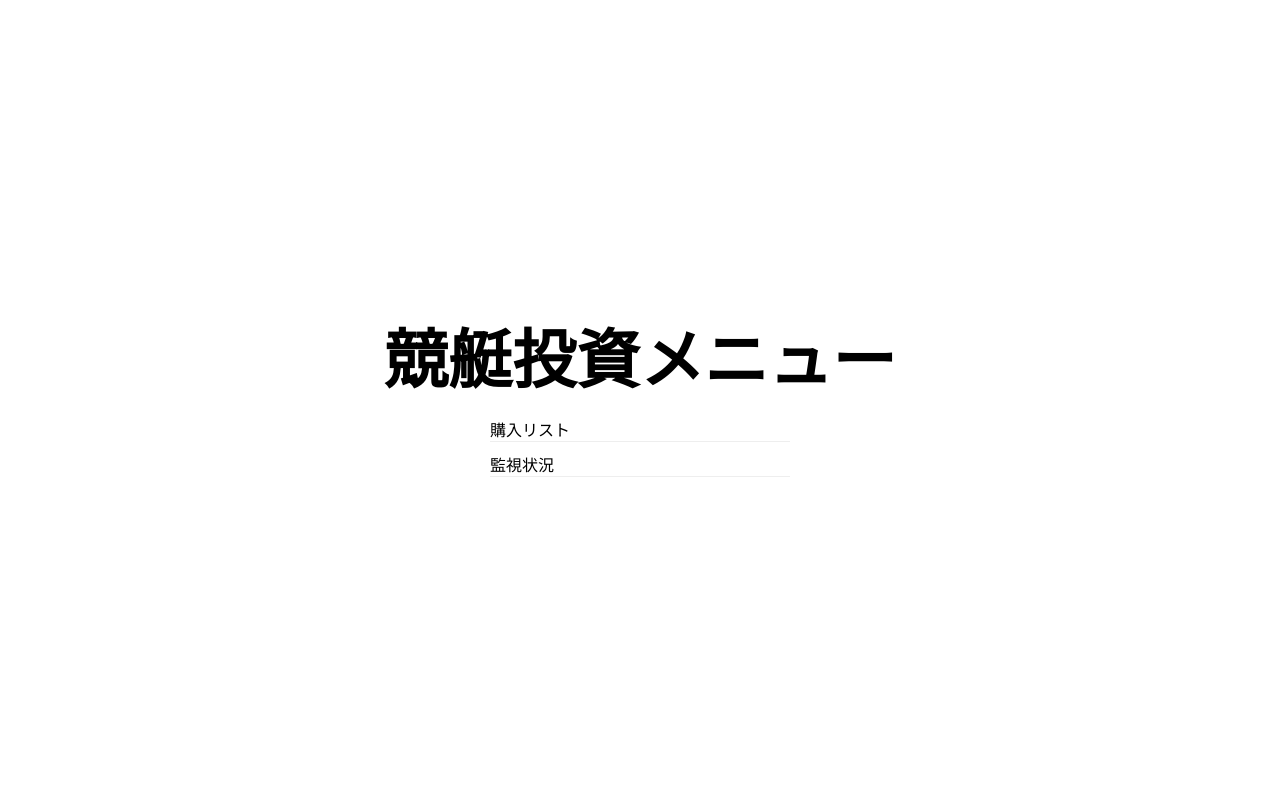
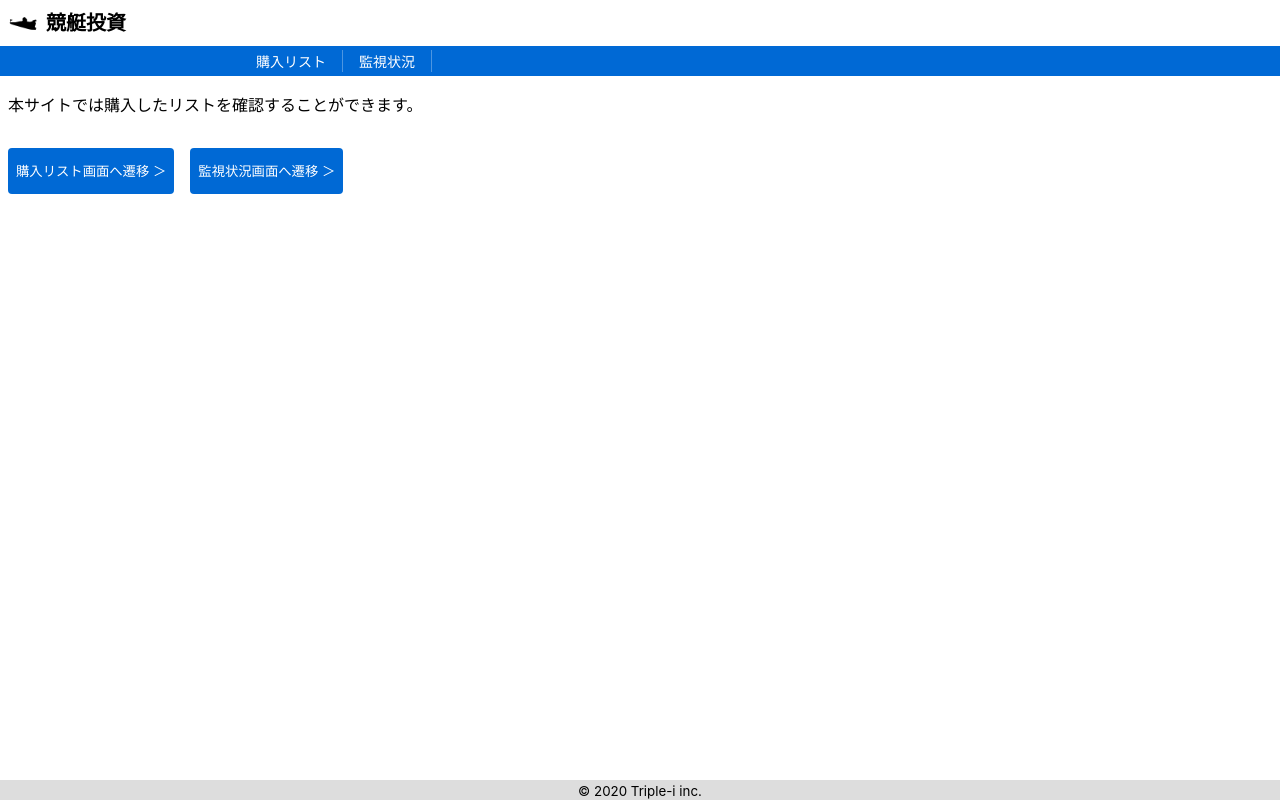
Before and after one commit to yun8686/boatrace_viewer, a Next.js app: page / in a window 1280 px wide. Built offline with nearby package versions, Linux system fonts and the light colour scheme.

Commit message:
ホーム画面の修正対応

```diff
--- /dev/null
+++ b/components/Footer.tsx
@@ -0,0 +1,9 @@
+import styles from '~/styles/components/footer.module.css'
+
+const Footer = () => {
+  return <footer className={styles.footer}>
+          <small>© 2020 Triple-i inc.</small>
+        </footer>
+}
+
+export default Footer
--- /dev/null
+++ b/components/Header.tsx
@@ -0,0 +1,9 @@
+import styles from '~/styles/components/header.module.css'
+
+const Header = () => {
+  return <header className={styles.header}>
+        <img className={styles.icon} src="/icon.png"/><h1 className={styles.title}>競艇投資</h1>
+      </header>
+}
+
+export default Header
--- /dev/null
+++ b/components/Menu.tsx
@@ -0,0 +1,20 @@
+import Link from 'next/link'
+import styles from '~/styles/components/menu.module.css'
+
+const Menu = () => {
+  return <menu className={styles.menu}>
+        <ul className={styles.menu_list}>
+          <li>
+            <Link href="/buydata">
+              <p>購入リスト</p>
+            </Link>
+          </li>
+          <li>
+            <Link href="/raceinfo">
+              <p>監視状況</p>
+            </Link>
+          </li>
+        </ul>
+      </menu>
+}
+export default Menu
--- a/pages/index.tsx
+++ b/pages/index.tsx
@@ -2,37 +2,37 @@ import Head from 'next/head'
 import Link from 'next/link'
 import useAspidaSWR from '@aspida/swr'
 import styles from '~/styles/Home.module.css'
+import Header from '../components/Header'
+import Menu from '../components/Menu'
+import Footer from '../components/Footer'
 import { apiClient } from '~/utils/apiClient'
 
 const Home = () => {
   return (
     <div className={styles.container}>
       <Head>
-        <title>競艇投資メニュー</title>
+        <title>競艇投資</title>
         <link rel="icon" href="/favicon.ico" />
       </Head>
+      <Header></Header>
+      <Menu></Menu>
+      <main className={styles.main}>
+        <p>本サイトでは購入したリストを確認することができます。</p>
 
-      <main className={styles.main}>
-        <h1 className={styles.title}>競艇投資メニュー</h1>
-        <div>
-          <ul className={styles.tasks}>
-            <li>
-              <label>
-                <Link href="/buydata">
-                  <a>購入リスト</a>
-                </Link>
-              </label>
-            </li>
-            <li>
-              <label>
-                <Link href="/raceinfo">
-                  <a>監視状況</a>
-                </Link>
-              </label>
-            </li>
-          </ul>
+        <div className={styles.button_wrapper}>
+          <button>
+            <Link href="/buydata">
+              <p>購入リスト画面へ遷移 ＞</p>
+            </Link>
+          </button>
+          <button>
+            <Link href="/raceinfo">
+              <p>監視状況画面へ遷移 ＞</p>
+            </Link>
+          </button>
         </div>
       </main>
+      <Footer></Footer>
     </div>
   )
 }
--- a/styles/Home.module.css
+++ b/styles/Home.module.css
@@ -1,41 +1,24 @@
-.container {
-  min-height: 100vh;
-  padding: 0 0.5rem;
-  display: flex;
-  flex-direction: column;
-  justify-content: center;
-  align-items: center;
+.main {
+  margin: 8px;
 }
 
-.main {
-  padding: 5rem 0;
-  flex: 1;
+/* ホーム画面 */
+.button_wrapper{
   display: flex;
-  flex-direction: column;
-  justify-content: center;
-  align-items: center;
-  max-width: 800px;
+  flex-wrap: wrap;
 }
 
-.footer {
-  width: 100%;
-  height: 100px;
-  border-top: 1px solid #eaeaea;
-  display: flex;
-  justify-content: center;
-  align-items: center;
+.button_wrapper > button{
+  margin-top: 16px;
+  margin-right: 16px;
+  border-radius: 4px;
+  background-color: #0069D5;
+  border: none;
+  color: #FFF;
+  padding: 0 8px;
 }
 
-.footer img {
-  margin-left: 0.5rem;
-}
-
-.footer a {
-  display: flex;
-  justify-content: center;
-  align-items: center;
-}
-
+/* 購入リスト画面 */
 .title a {
   color: #0070f3;
   text-decoration: none;
@@ -50,13 +33,26 @@
 .title {
   margin: 0;
   line-height: 1.15;
-  font-size: 4rem;
+  font-size: 20px;
 }
 
-.title,
-.description {
+.dateBox{
   text-align: center;
+  margin-top: 12px;
 }
+
+.dateBox_text{
+  font-size: 18px;
+  margin: 0 12px;
+}
+.dateBox > button{
+  border-radius: 4px;
+  background-color: #0069D5;
+  border: none;
+  color: #FFF;
+  padding: 0 8px;
+}
+
 
 .description {
   line-height: 1.5;
@@ -78,6 +74,7 @@
 }
 
 .tasks > li {
-  margin-top: 10px;
+  margin-top: 12px;
+  margin-bottom: 12px;
   border-bottom: 1px solid #eee;
 }
--- /dev/null
+++ b/styles/components/footer.module.css
@@ -0,0 +1,9 @@
+.footer {
+  position: absolute;
+  bottom: 0;
+  right: 0;
+  left: 0;
+  width: 100%;
+  text-align: center;
+  background-color: #DDD;
+}
--- /dev/null
+++ b/styles/components/header.module.css
@@ -0,0 +1,43 @@
+.header{
+  display: flex;
+  align-content: center;
+  padding: 8px 8px 0;
+}
+
+.icon{
+  width: 30px;
+  margin-right: 8px;
+}
+
+.title{
+  font-size: 20px !important;
+  text-align: left !important;
+  margin-top: 4px !important;
+}
+
+.title a {
+  color: #0070f3;
+  text-decoration: none;
+}
+
+.title a:hover,
+.title a:focus,
+.title a:active {
+  text-decoration: underline;
+}
+
+.title {
+  margin: 0;
+  line-height: 1.15;
+  font-size: 4rem;
+}
+
+.title,
+.description {
+  text-align: center;
+}
+
+.description {
+  line-height: 1.5;
+  font-size: 1.5rem;
+}
--- /dev/null
+++ b/styles/components/menu.module.css
@@ -0,0 +1,25 @@
+.menu{
+  background: #0069D5;
+  margin: 8px 0 !important;
+  padding: 0 !important;
+}
+
+.menu_list{
+  display: flex;
+  max-width: 800px;
+  list-style-type: none;
+  color: #FFF;
+  font-size: 14px;
+  padding: 4px 0;
+  margin: 0 auto;
+}
+
+.menu_list > li {
+  border-right: 1px solid rgba(255,255,255,0.3);
+  cursor: pointer;
+}
+
+.menu_list > li > p {
+  margin: 1px 16px !important;
+  font-family: "メイリオ", sans-serif;
+}
```
Also changed, not shown: public/icon.png (added).
